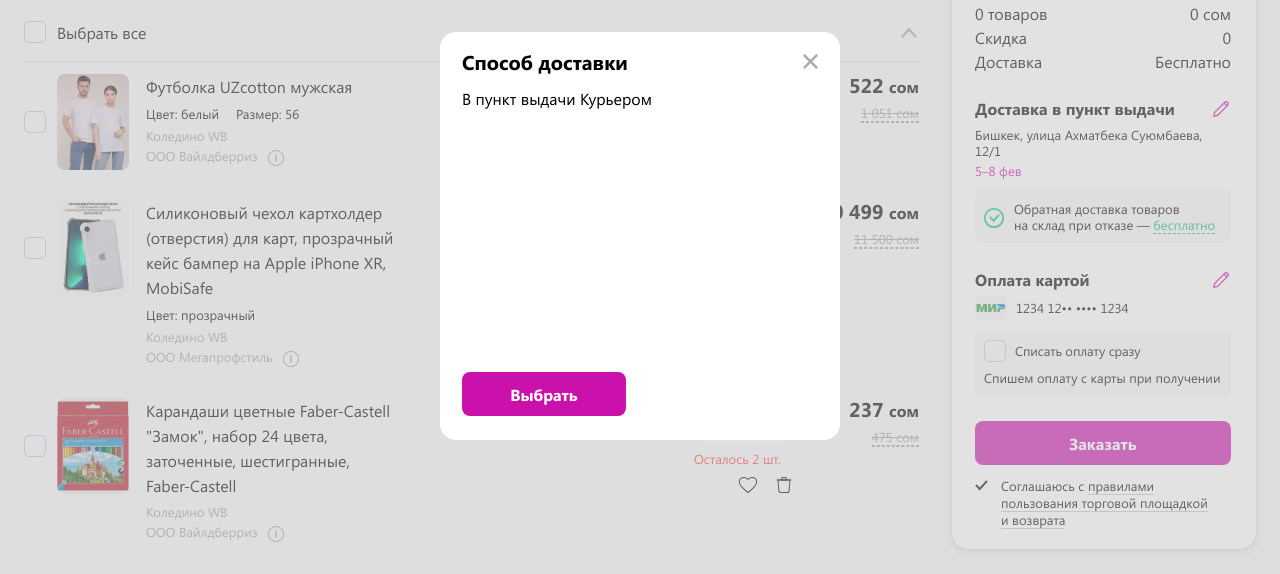
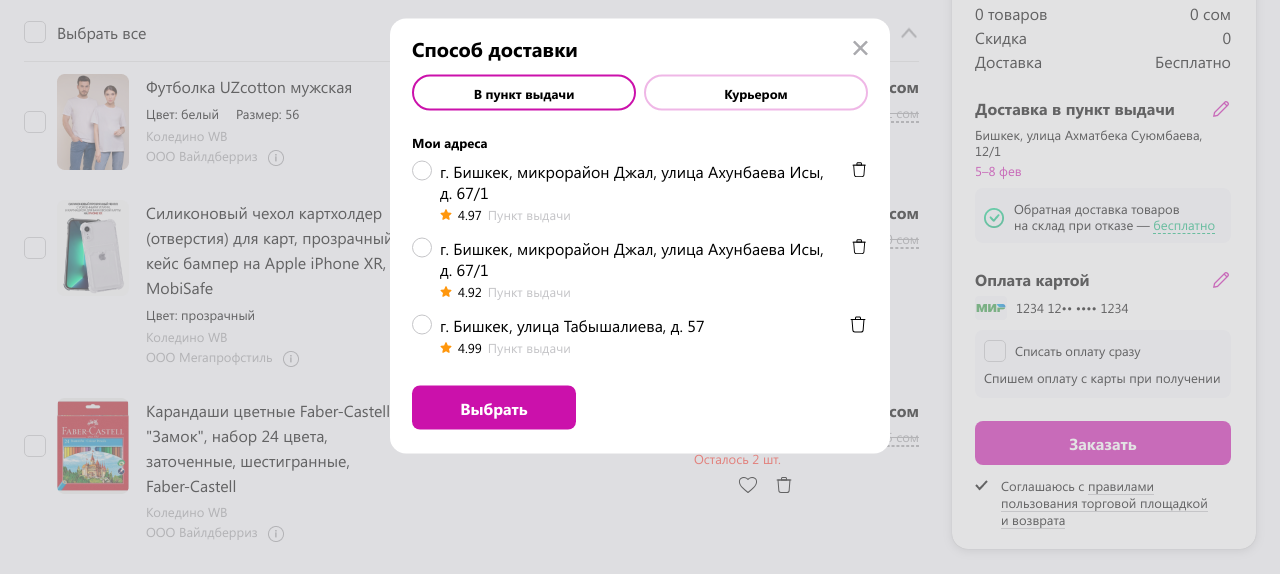
Before and after one commit to Vasilkrug/wb-cart, a website with bundled scripts: page index.html in a window 1280 px wide. Both pictures are taken after a click on the link 1221 px from the left and 272 px from the top of the page. Shown: the part 164-738 px from the top of the page. Built offline with nearby package versions, Linux system fonts and the light colour scheme.

Commit message:
add delivery modal

```diff
--- a/index.html
+++ b/index.html
@@ -100,7 +100,7 @@
                         </div>
                         <div class="basket-form-info">
                             <div class="basket-form-item">
-                                <div class="basket-form-info-title">Пункт выдачи</div>
+                                <div class="basket-form-info-title delivery-method">Пункт выдачи</div>
                                 <div class="point-of-issue">
                                     <div class="point-of-issue-address">Бишкек, улица Ахматбека Суюмбаева, 12/1</div>
                                     <div class="point-of-issue-info">
@@ -186,7 +186,7 @@
                     <div class="total-sale-delivery">
                         <div class="basket-info-container">
                             <div class="basket-info-title">
-                                <span>Доставка в пункт выдачи</span>
+                                <span class="basket-info-delivery">Доставка в пункт выдачи</span>
                                 <a class="modal-link" href="#" data-action="delivery">
                                     <img class="change change-address" src="assets/icons/pencil.png" alt="pencil"></a>
                             </div>
--- a/js/basket/controllers.js
+++ b/js/basket/controllers.js
@@ -74,29 +74,6 @@
     hideBlock(missingItemsArrow, missingItemsList, 'flex')
 })
 
-export const setupModalListeners = () => {
-    const closeBtn = document.querySelector('.modal-close');
-    const modalInputs = document.querySelectorAll('[data-radio-index]');
-    const submitModalButton = document.querySelector('.modal-button');
-    const modal = document.querySelector('.modal')
-    const action = modal.dataset.active
-
-    closeBtn.addEventListener('click',() => {
-        model.closeModal(action)
-    })
-    modalInputs.forEach(input => {
-        input.addEventListener('change',() => {
-            const id = input.dataset.radioIndex
-            model.changeActiveItem(+id,action)
-            model.FindActiveItem(+id,action)
-        })
-    })
-
-    submitModalButton.addEventListener('click',() => {
-        model.getActiveItem(action)
-        model.closeModal(action)
-    })
-}
 const modalLinks = document.querySelectorAll('.modal-link')
 
 modalLinks.forEach(link => {
@@ -106,4 +83,40 @@
         model.openModal(action)
     })
 })
+
+export const setupModalListeners = () => {
+    const closeBtn = document.querySelector('.modal-close');
+    const modalInputs = document.querySelectorAll('[data-radio-index]');
+    const submitModalButton = document.querySelector('.modal-button');
+    const modal = document.querySelector('.modal');
+    const action = modal.dataset.active;
+    const deliveryButtons = document.querySelectorAll('.delivery-button')
+
+
+    closeBtn.addEventListener('click', () => {
+        model.closeModal(action)
+    })
+    modalInputs.forEach(input => {
+        input.addEventListener('change', () => {
+            const id = input.dataset.radioIndex
+            model.changeActiveItem(+id, action)
+            model.FindActiveItem(+id, action)
+        })
+    })
+
+    submitModalButton.addEventListener('click', () => {
+        model.getActiveItem(action)
+        model.closeModal(action)
+    })
+    deliveryButtons.forEach(button => {
+        button.addEventListener('click', () => {
+            document.querySelector('.button-active').classList.remove('button-active');
+            button.classList.add('button-active')
+            const method = button.dataset.method;
+            model.changeMethod(action, method)
+        })
+
+    })
+}
+
 view.init()
--- a/js/basket/model.js
+++ b/js/basket/model.js
@@ -3,18 +3,19 @@
 
 export const model = {
     state: basketData,
-    totalPrice:0,
-    totalProduct:0,
-    noDiscountPrice:0,
-    isModalVisible:false,
+    totalPrice: 0,
+    totalProduct: 0,
+    noDiscountPrice: 0,
+    isModalVisible: false,
+    deliveryMethod:'pick-up',
     infoState: {
-        pay:{
-            list:payMethodsList,
-            activeItem:payMethodsList[0]
+        pay: {
+            list: payMethodsList,
+            activeItem: payMethodsList[0]
         },
-        delivery:{
-            list:deliveryList,
-            activeItem:deliveryList[0]
+        delivery: {
+            list: deliveryList,
+            activeItem: deliveryList[0]
         }
     },
 
@@ -44,59 +45,65 @@
     checkedItemToggle(index) {
         this.state[index].checked = !this.state[index].checked;
     },
-    setTotalPrice(){
-        this.totalPrice = this.state.reduce((acc,item) => {
+    setTotalPrice() {
+        this.totalPrice = this.state.reduce((acc, item) => {
             const totalPrice = Math.floor(item.count * item.price);
             const discountPrice = Math.floor(totalPrice - (item.price * item.sale / 100 * item.count));
-            if (item.checked){
+            if (item.checked) {
                 acc += discountPrice
             }
             return acc
-        },0)
+        }, 0)
         view.renderPrice()
         view.renderPayBtn()
         view.renderHideInfo()
     },
-    setTotalProduct(){
-        this.totalProduct = this.state.reduce((acc,item) => {
-            if (item.checked){
+    setTotalProduct() {
+        this.totalProduct = this.state.reduce((acc, item) => {
+            if (item.checked) {
                 acc += item.count
             }
             return acc
-        },0);
+        }, 0);
         view.renderPrice()
         view.renderHideInfo()
     },
-    setNoDiscountPrice(){
-        this.noDiscountPrice = this.state.reduce((acc,item) => {
-            if (item.checked){
+    setNoDiscountPrice() {
+        this.noDiscountPrice = this.state.reduce((acc, item) => {
+            if (item.checked) {
                 acc += Math.floor(item.price * item.count)
             }
             return acc
-        },0)
+        }, 0)
         view.renderPrice()
     },
-    openModal(action){
+    openModal(action) {
         this.isModalVisible = true
         view.renderModal(action)
     },
-    closeModal(action){
+    closeModal(action) {
         this.isModalVisible = false
         view.renderModal(action)
     },
-    changeActiveItem(id,action){
+    changeActiveItem(id, action) {
         this.infoState[action].list = this.infoState[action].list.map(item => {
             item.checked = id === item.id
             return item
         })
-
         view.renderModal(action)
     },
-    FindActiveItem(id,action){
+    FindActiveItem(id, action) {
         this.infoState[action].activeItem = this.infoState[action].list.find(item => item.id === id);
     },
-
-    getActiveItem(action){
-        view.renderActiveItem(this.infoState[action].activeItem)
-    }
+    getActiveItem(action) {
+        if (action === 'delivery') {
+            view.renderActiveDeliveryItem(this.infoState[action].activeItem)
+        } else {
+            view.renderActivePayItem(this.infoState[action].activeItem)
+        }
+    },
+    changeMethod(action,method) {
+        this.deliveryMethod = method
+        view.renderModal(action)
+    },
 }
--- a/js/basket/view.js
+++ b/js/basket/view.js
@@ -178,18 +178,71 @@
     </div>`
     },
     renderDelivery() {
+        let delivery = ''
+        let pickUprateHtml = ''
+        model.infoState.delivery.list.forEach(item => {
+            if (item.delivery === model.deliveryMethod) {
+                if (item.delivery === 'pick-up'){
+                    pickUprateHtml = `<div class="point-of-issue-info">
+                                    <img src="assets/icons/star.svg" alt="star">
+                                     <span class="rate">${item.rate}</span>
+                                     <span class="gray">Пункт выдачи</span>
+                                   </div>`
+                }
+                delivery += `
+                <div class="delivery-item-wrapper">
+                <div class="delivery-item">
+                <label class="radio-label" for=radio-${item.id}>
+                <input class="radio-input" type=radio id=radio-${item.id} data-radio-index=${item.id} ${item.checked ? "checked" : ''}>
+                <span class="radio-checkbox"></span>
+                <div class="adress-item">
+                <span>${item.address}</span>
+                ${pickUprateHtml}
+                </div>
+                </label>
+                <svg class="delete-icon" width="20" height="20" viewBox="0 0 20 20" fill="none" xmlns="http://www.w3.org/2000/svg">
+                      <path fill-rule="evenodd" clip-rule="evenodd" d="M2.5 5C2.5 4.72386 2.72386 4.5 3 4.5H17C17.2761 4.5 17.5 4.72386 17.5 5C17.5 5.27614 17.2761 5.5 17 5.5H3C2.72386 5.5 2.5 5.27614 2.5 5Z" fill="black"/>
+                      <path fill-rule="evenodd" clip-rule="evenodd" d="M3.4584 4.5H16.5059L15.6411 15.6926C15.5405 16.9947 14.4546 18 13.1486 18H6.84639C5.54299 18 4.45829 16.9986 4.35435 15.6994L3.4584 4.5ZM4.5416 5.5L5.35117 15.6196C5.41353 16.3992 6.06435 17 6.84639 17H13.1486C13.9322 17 14.5837 16.3968 14.6441 15.6155L15.4256 5.5H4.5416Z" fill="black"/>
+                      <path fill-rule="evenodd" clip-rule="evenodd" d="M13 5.5H7V3.46875C7 2.65758 7.65758 2 8.46875 2H11.5312C12.3424 2 13 2.65758 13 3.46875V5.5ZM8.46875 3C8.20987 3 8 3.20987 8 3.46875V4.5H12V3.46875C12 3.20987 11.7901 3 11.5312 3H8.46875Z" fill="black"/>
+                </svg>
+                </div>
+                </div>
+                `
+            }
+        })
         return `<div class="delivery-list-wrapper">
         <div class="delivery-buttons">
-        <button class="delivery-button">В пункт выдачи</button>
-        <button class="delivery-button">Курьером</button>
-
+        <button class="delivery-button button-active" data-method="pick-up">В пункт выдачи</button>
+        <button class="delivery-button" data-method="courier">Курьером</button>
+        </div>
+        <h3 class="delivery-title">Мои адреса</h3>
+        <div class="delivery-list">
+        ${delivery}
         </div>
        </div>`
+    },
+    renderActiveDeliveryItem(item){
+    const addressText = document.querySelector('.address-text');
+    const rate = document.querySelector('.rate');
+    const pointOfIssueAddress = document.querySelector('.point-of-issue-address');
+    const basketInfoDelivery = document.querySelector('.basket-info-delivery')
+    const deliveryMethod = document.querySelector('.delivery-method')
+        addressText.innerHTML = item.address
+        pointOfIssueAddress.innerHTML = item.address
+        if (item.delivery === 'pick-up'){
+            rate.innerHTML = item.rate
+            basketInfoDelivery.innerHTML = `Доставка в пункт выдачи`
+            deliveryMethod.innerHTML = `Пункт выдачи`
+        }else {
+            rate.innerHTML = 'Доставка курьером'
+            basketInfoDelivery.innerHTML = `Доставка курьером`
+            deliveryMethod.innerHTML = `Курьером`
+        }
     },
     renderModal(action) {
         const container = document.querySelector('.modal-wrapper')
 
-        const modal = `<div class="modal" data-active=${action}>
+        const modal = `<div class="modal ${action}-modal" data-active=${action}>
             <div class="modal-title">
                 <h2>${action === 'pay-modal' ? 'Способ оплаты' : 'Способ доставки'}</h2>
                 <svg class="modal-close" width="15" height="15" fill="#AAAAAE" xmlns="http://www.w3.org/2000/svg" viewBox="0 0 24 24">
@@ -211,7 +264,7 @@
             container.innerHTML = ''
         }
     },
-    renderActiveItem(item) {
+    renderActivePayItem(item) {
         const payBlocks = document.querySelectorAll('.pay')
         const html = `<img src=${item.img} src='pay-card' alt="card"/>
         <span class="card-number">${item.cardNumber}</span>
@@ -227,5 +280,4 @@
         this.renderHideInfo()
         this.renderMissingItems()
     },
-
 }
--- a/js/data.js
+++ b/js/data.js
@@ -51,10 +51,10 @@
 ];
 
 export const deliveryList = [
-    {id:1,address:'Бишкек, улица Табышалиева, 57',checked:true,delivery:'courier'},
+    {id:1,address:'Бишкек, улица Табышалиева, 57',checked:false,delivery:'courier'},
     {id:2,address:'Бишкек, улица Жукеева-Пудовкина, 77/1',checked:false,delivery:'courier'},
     {id:3,address:'Бишкек, микрорайон Джал, улица Ахунбаева Исы, 67/1',checked:false,delivery:'courier'},
-    {id:4,address:'г. Бишкек, микрорайон Джал, улица Ахунбаева Исы, д. 67/1',checked:true,rate:'4.97',delivery:'pick-up'},
-    {id:5,address:'г. Бишкек, микрорайон Джал, улица Ахунбаева Исы, д. 67/1',checked:true,rate:'4.92',delivery:'pick-up'},
-    {id:6,address:'г. Бишкек, улица Табышалиева, д. 57',checked:true,rate:'4.99',delivery:'pick-up'}
+    {id:4,address:'г. Бишкек, микрорайон Джал, улица Ахунбаева Исы, д. 67/1',checked:false,rate:'4.97',delivery:'pick-up'},
+    {id:5,address:'г. Бишкек, микрорайон Джал, улица Ахунбаева Исы, д. 67/1',checked:false,rate:'4.92',delivery:'pick-up'},
+    {id:6,address:'г. Бишкек, улица Табышалиева, д. 57',checked:false,rate:'4.99',delivery:'pick-up'}
 ];
--- a/styles/style.css
+++ b/styles/style.css
@@ -1053,11 +1053,26 @@
     top: 50%;
     left: 50%;
     width: 400px;
-    height: 408px;
+    min-height: 408px;
     transform: translate(-50%, -50%);
     padding: 16px 22px 24px 22px;
     display: flex;
     flex-direction: column;
+}
+
+@media (max-width: 768px) {
+    .modal {
+        top: 0;
+        left: 0;
+        width: 100%;
+        height: 100%;
+        transform: translate(0);
+        border-radius: 0;
+    }
+}
+
+.delivery-list-wrapper {
+    margin-bottom: 30px;
 }
 
 .modal-title h2 {
@@ -1090,6 +1105,12 @@
     width: 164px;
 }
 
+@media (max-width: 768px) {
+    .modal-button {
+        width: 100%;
+    }
+}
+
 .mobile-navigation-section {
     display: none;
 }
@@ -1098,6 +1119,10 @@
     display: flex;
     align-items: center;
     gap: 8px;
+}
+
+.delivery-item .delete-icon {
+    margin-left: 10px;
 }
 
 .radio-input {
@@ -1115,6 +1140,7 @@
     border: 1px solid #C5C5C8;
     border-radius: 16px;
     cursor: pointer;
+    flex-shrink: 0;
 }
 
 .radio-checkbox:hover {
@@ -1132,6 +1158,76 @@
     display: flex;
     align-items: center;
     gap: 5px;
+}
+
+@media (min-width: 768px) {
+    .delivery-modal {
+        width: 500px;
+    }
+}
+
+.delivery-buttons {
+    display: flex;
+    align-items: center;
+    gap: 8px;
+    margin-bottom: 24px;
+}
+
+.delivery-buttons, .delivery-title {
+    font-family: "Segoe Bold", sans-serif;
+    font-size: 13px;
+    line-height: 16px;
+}
+
+.delivery-title {
+    margin-bottom: 10px;
+}
+
+.delivery-button {
+    height: 36px;
+    border: 2px solid rgb(203, 17, 171, 0.3);
+    border-radius: 20px;
+    width: 50%;
+}
+
+.delivery-button:hover {
+    border: 2px solid #CB11AB;
+}
+
+.button-active {
+    border: 2px solid #CB11AB;
+}
+
+.delivery-list {
+    display: flex;
+    flex-direction: column;
+    gap: 15px;
+}
+
+.delivery-item-wrapper {
+    display: flex;
+    flex-direction: column;
+    gap: 5px;
+}
+
+.delivery-item {
+    display: flex;
+    align-items: flex-start;
+    justify-content: space-between;
+}
+
+@media (max-width: 480px) {
+    .adress-item {
+        max-width: 230px;
+    }
+}
+
+.delivery-item label {
+    align-items: flex-start;
+}
+
+.gray {
+    color: #C5C5C8;
 }
 
 @media (max-width: 1023px) {
```
